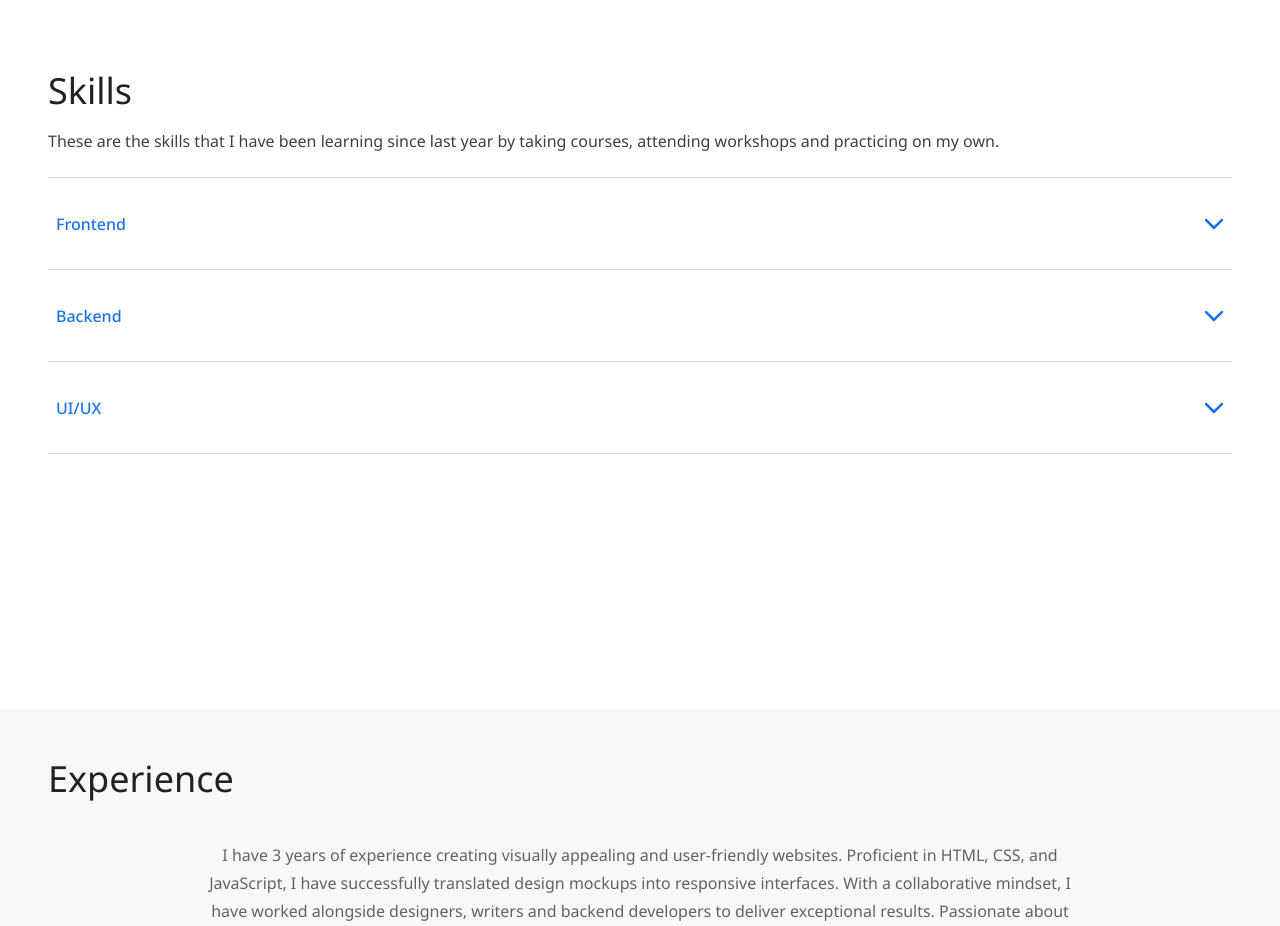
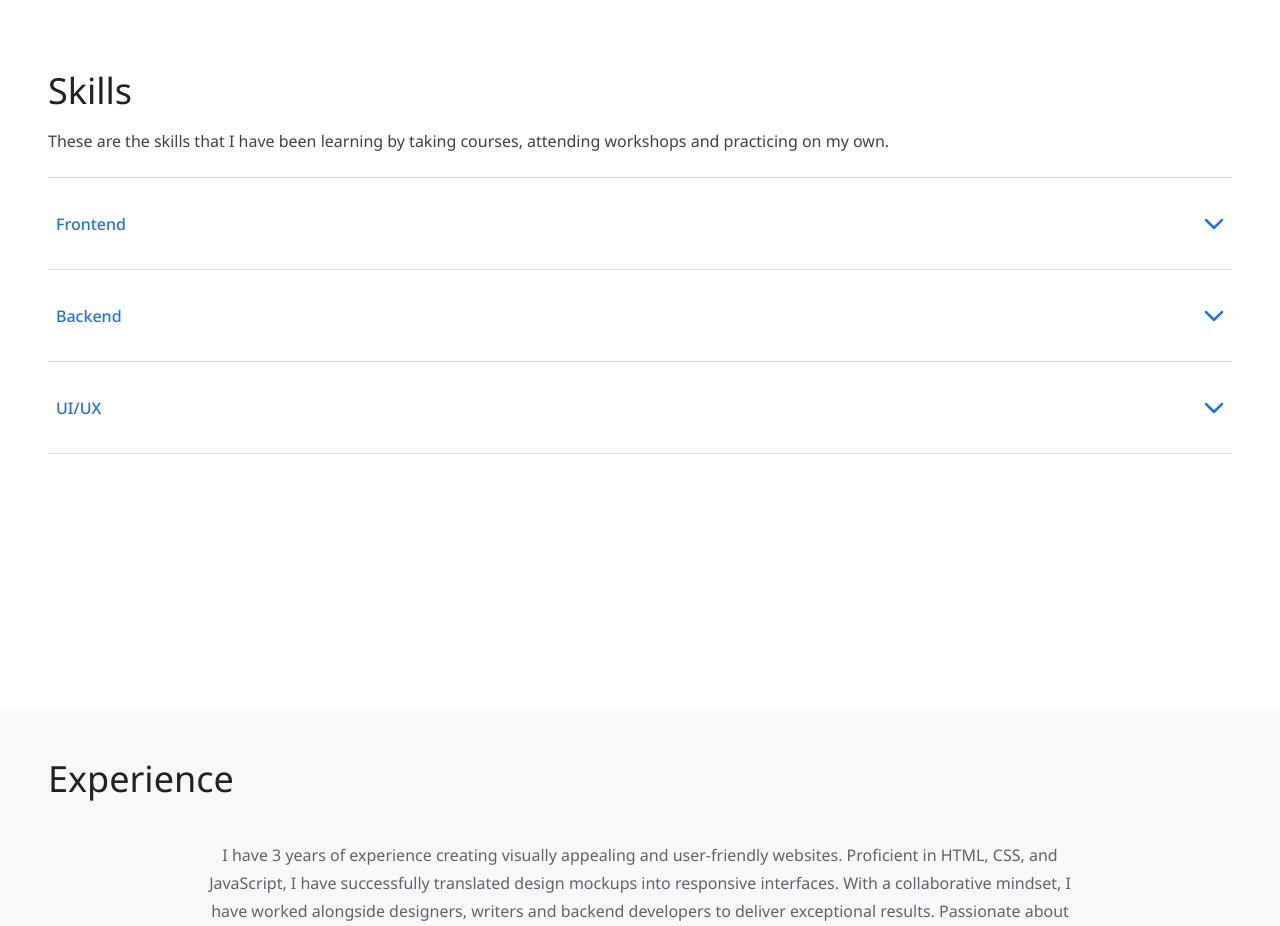
Before and after one commit to seba-sanchis/portfolio-v1, a Next.js app: page / in a window 1280 px wide. Shown: the part 2400-3326 px from the top of the page. Built offline with nearby package versions, Linux system fonts and the light colour scheme.

Commit message:
skills - section text

```diff
--- a/src/components/Skills/Skills.js
+++ b/src/components/Skills/Skills.js
@@ -36,7 +36,7 @@ const Skills = ({skillsRef}) => {
     <Section id="skills" ref={skillsRef}>
       <SectionTitle>Skills</SectionTitle>
       <SectionText>
-        These are the skills that I have been learning since last year by taking
+        These are the skills that I have been learning by taking
         courses, attending workshops and practicing on my own.
       </SectionText>
       <List>
```
